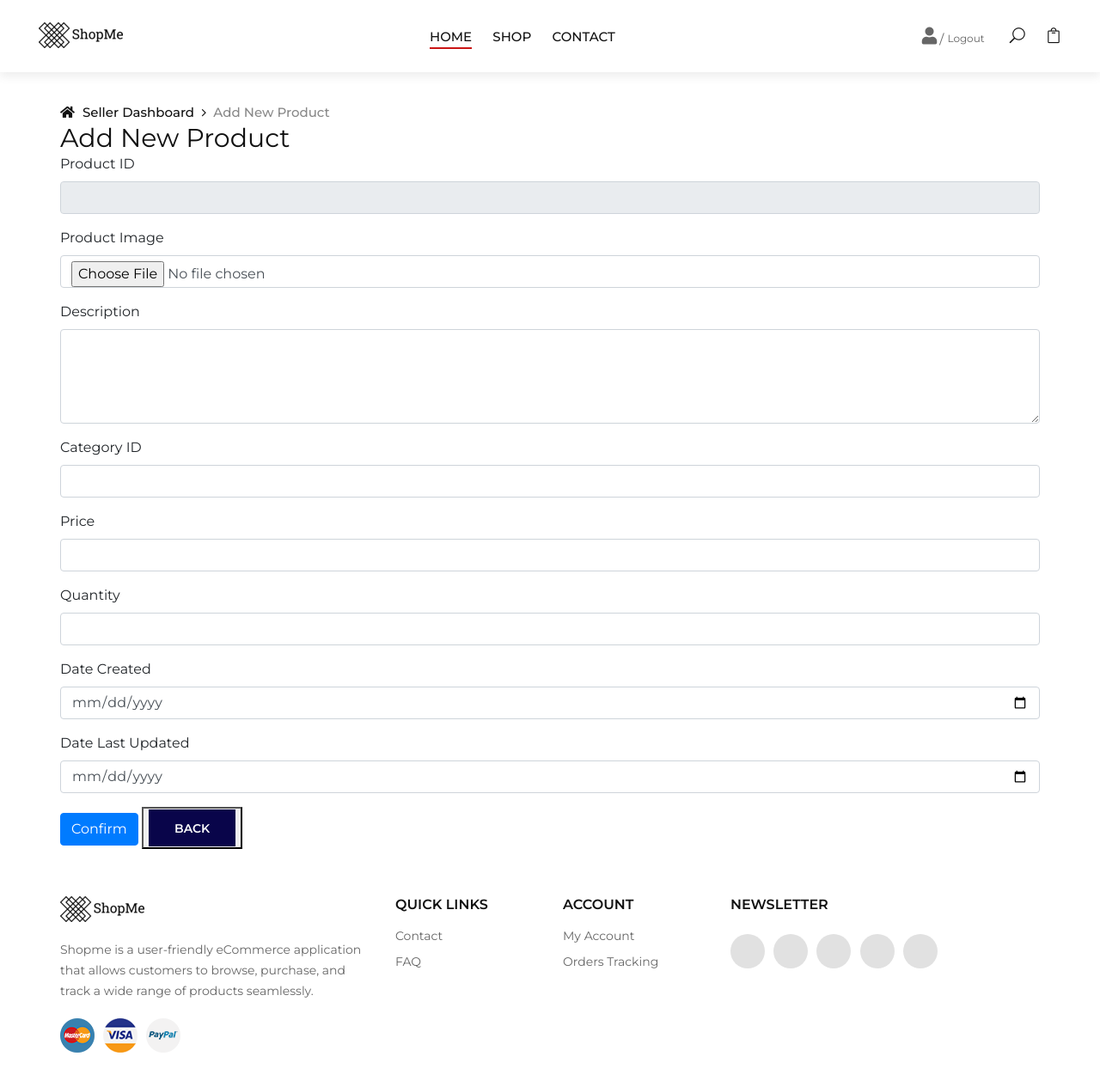
After one commit to Amabellzq/SSD-Team-25, a Flask app: page /newProduct in a window 1280 px wide. The commit adds this page. Shown: the whole page at 86% size. Run offline with Flask 3, Linux system fonts and the light colour scheme; a user stored in the database is signed in; some libraries are stand-ins or nearby versions.

Commit message:
added product crud pages

```diff
--- a/webapp/routes.py
+++ b/webapp/routes.py
@@ -307,6 +307,18 @@ def orderDetails():
 
     return render_template('sellerOrderDetails.html', user=current_user)
 
+@main.route('/newProduct')
+@login_required
+def newProduct():
+
+    return render_template('sellerNewProduct.html', user=current_user)
+
+@main.route('/updateProduct')
+@login_required
+def updateProduct():
+
+    return render_template('sellerUpdateProduct.html', user=current_user)
+
 
 ####################################################################################################################
 ################################               END MERCHANT ROUTES                    ##############################
--- /dev/null
+++ b/webapp/templates/sellerNewProduct.html
@@ -0,0 +1,65 @@
+{% extends "base.html" %}
+
+{% block title %}New Product- ShopMe{% endblock %}
+
+{% block content %}
+ <!-- Breadcrumb Begin -->
+ <div class="breadcrumb-option">
+    <div class="container">
+        <div class="row">
+            <div class="col-lg-12">
+                <div class="breadcrumb__links">
+                    <a href="/sellerDashboard"><i class="fa fa-home"></i> Seller Dashboard </a>
+                    <span>Add New Product</span>
+                </div>
+            </div>
+        </div>
+    </div>
+</div>
+<!-- Breadcrumb End -->
+
+<div class="container">
+    <h3>Add New Product</h3>
+    <form id="addProductForm" method="POST" action="/addProduct" enctype="multipart/form-data">
+        <div class="form-group">
+            <label for="productId">Product ID</label>
+            <input type="text" class="form-control" id="productId" name="productId" readonly>
+        </div>
+        <div class="form-group">
+            <label for="productImage">Product Image</label>
+            <input type="file" class="form-control" id="productImage" name="productImage" accept="image/*" required>
+        </div>
+        <div class="form-group">
+            <label for="description">Description</label>
+            <textarea class="form-control" id="description" name="description" rows="4" required></textarea>
+        </div>
+        <div class="form-group">
+            <label for="categoryId">Category ID</label>
+            <input type="text" class="form-control" id="categoryId" name="categoryId" required>
+        </div>
+        <div class="form-group">
+            <label for="price">Price</label>
+            <input type="number" class="form-control" id="price" name="price" step="0.01" required>
+        </div>
+        <div class="form-group">
+            <label for="quantity">Quantity</label>
+            <input type="number" class="form-control" id="quantity" name="quantity" required>
+        </div>
+        <div class="form-group">
+            <label for="dateCreated">Date Created</label>
+            <input type="date" class="form-control" id="dateCreated" name="dateCreated" required>
+        </div>
+        <div class="form-group">
+            <label for="dateLastUpdated">Date Last Updated</label>
+            <input type="date" class="form-control" id="dateLastUpdated" name="dateLastUpdated" required>
+        </div>
+        <button type="submit" class="btn btn-primary">Confirm</button>
+        <button><a style="background-color: #09054a; border-color: #09054a;" href="/sellerDashboard" class="primary-btn">Back</a>
+    </form>
+</div>
+
+
+<!-- Section End -->
+
+
+{% endblock %}
```
Also changed, not shown: webapp/templates/sellerDashboard.html (+17 -12 lines), webapp/templates/sellerOrderDetails.html (+8 -1 lines), webapp/templates/sellerUpdateProduct.html (added, +65 -0 lines).
